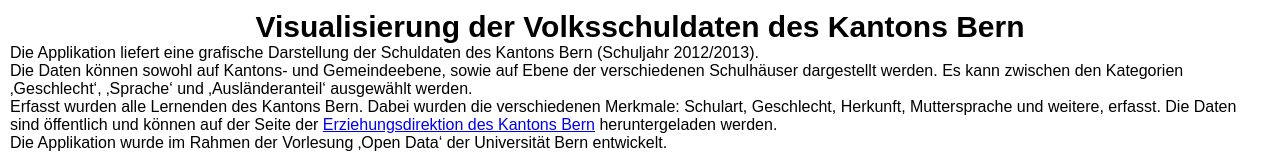
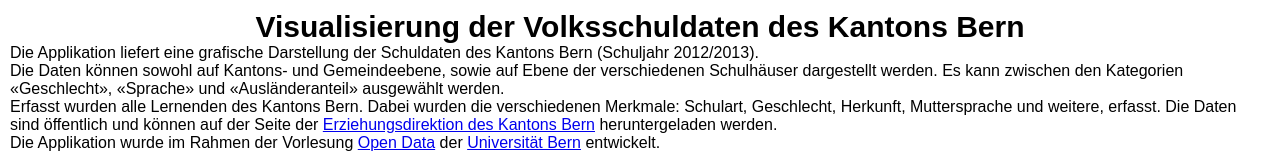
Before and after one commit to rstebler/OpenDataApp, a plain HTML site: page D3_Starter/index.html in a window 1280 px wide. Shown: the top 160 px of the page. Drawn offline with Linux system fonts and the light colour scheme; some packages are replaced by stand-ins of ours; grey boxes are pictures that could not be loaded.

Commit message:
Link zur Open Data und Uni Bern Website

```diff
--- a/D3_Starter/index.html
+++ b/D3_Starter/index.html
@@ -14,10 +14,10 @@
     <div id="header">
       <div id="title">Visualisierung der Volksschuldaten des Kantons Bern</div>
       <div id="description">Die Applikation liefert eine grafische Darstellung der Schuldaten des Kantons Bern (Schuljahr 2012/2013).<br>
-Die Daten können sowohl auf Kantons- und Gemeindeebene, sowie auf Ebene der verschiedenen Schulhäuser dargestellt werden. Es kann zwischen den Kategorien ‚Geschlecht‘, ‚Sprache‘ und ‚Ausländeranteil‘ ausgewählt werden.<br>
+Die Daten können sowohl auf Kantons- und Gemeindeebene, sowie auf Ebene der verschiedenen Schulhäuser dargestellt werden. Es kann zwischen den Kategorien «Geschlecht», «Sprache» und «Ausländeranteil» ausgewählt werden.<br>
 Erfasst wurden alle Lernenden des Kantons Bern. Dabei wurden die verschiedenen Merkmale: Schulart, Geschlecht, Herkunft, Muttersprache und weitere, erfasst.
 Die Daten sind öffentlich und können auf der Seite der <a href="http://www.erz.be.ch/schulstatistik" target="_blank">Erziehungsdirektion des Kantons Bern</a> heruntergeladen werden.<br>
-Die Applikation wurde im Rahmen der Vorlesung ‚Open Data‘ der Universität Bern entwickelt.</div>
+Die Applikation wurde im Rahmen der Vorlesung <a href="http://www.iwi.unibe.ch/content/studium/veranstaltungen/resource/open_data_datenmanagement_und_visualisierung/index_ger.html" target="_blank">Open Data</a> der <a href="http://www.unibe.ch" target="_blank">Universität Bern</a> entwickelt.</div>
     </div>
     <div id="app">
       <div id="map"></div>
```
